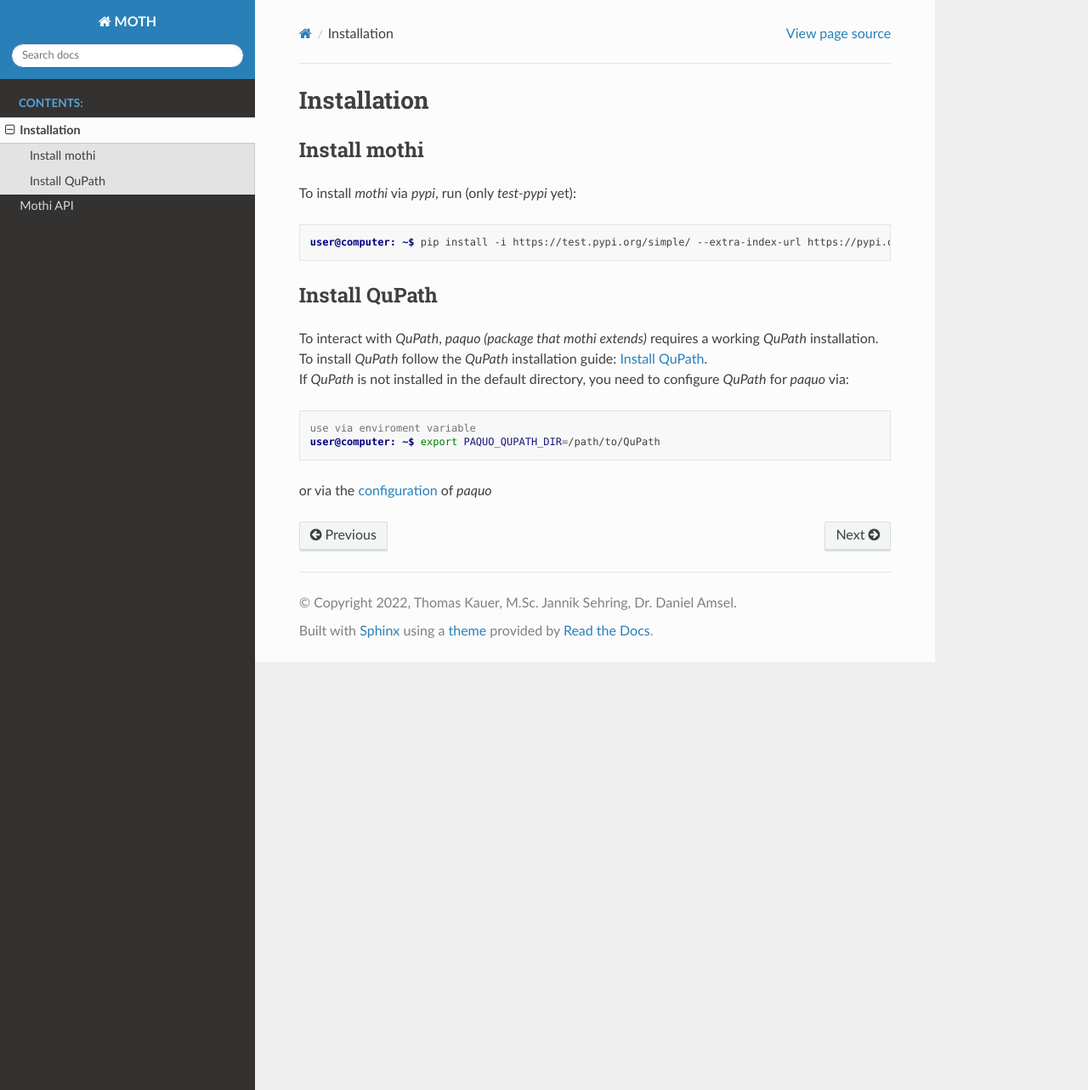
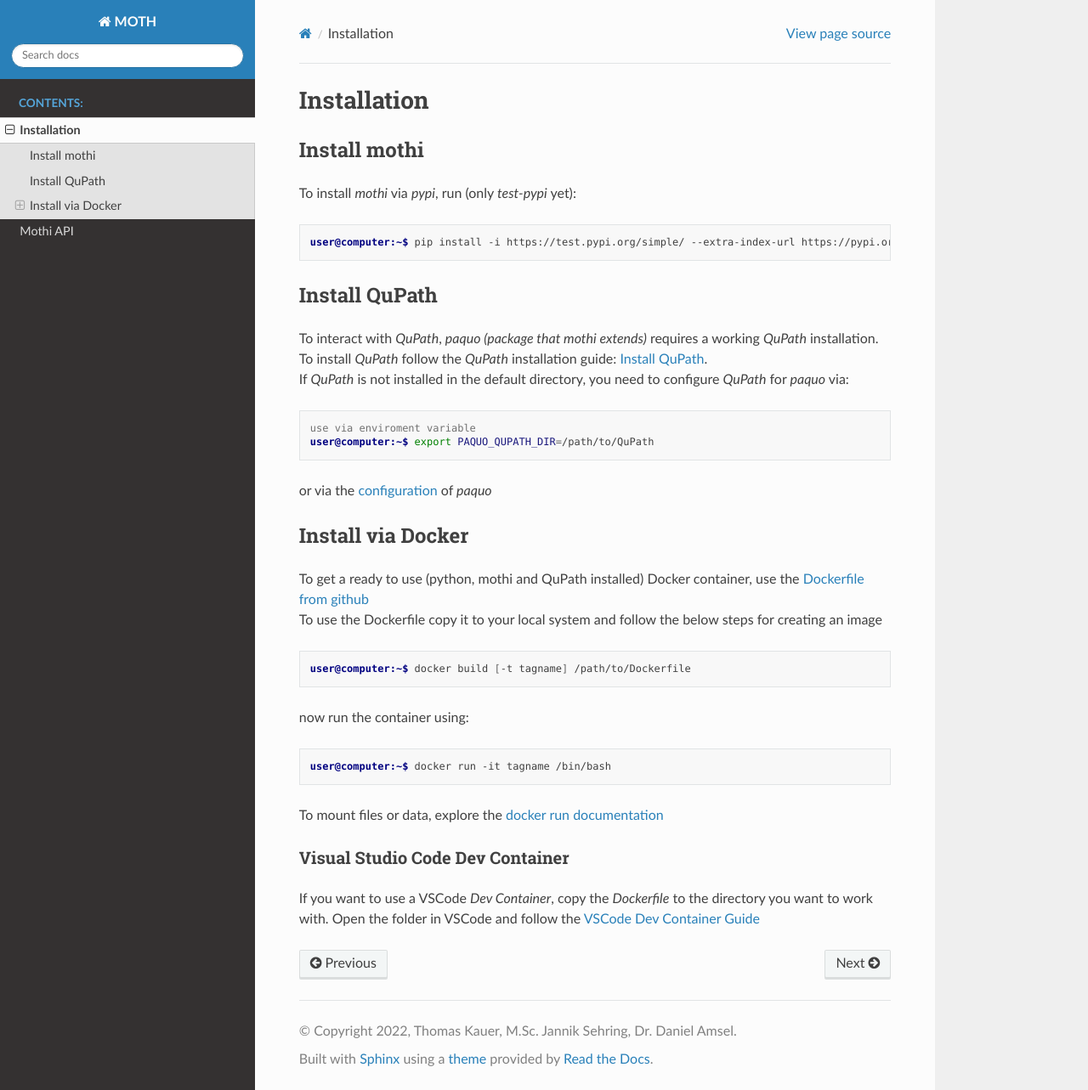
Before and after one commit to Neuropathology-Giessen/MOTH, a Sphinx documentation site: the page built from docs/source/installation.rst, in a window 1280 px wide and 1283 px high. Shown: the whole window at 85% size. Built offline with Sphinx 7.4.7 and the Read the Docs theme 2.0.0, drawn with Linux system fonts in a browser that asks for light colours.

Commit message:
update installation documentation and README update Dockerfile

```diff
--- a/docs/source/installation.rst
+++ b/docs/source/installation.rst
@@ -9,7 +9,7 @@ Install mothi
 
 .. code-block:: console
 
-    user@computer: ~$ pip install -i https://test.pypi.org/simple/ --extra-index-url https://pypi.org/simple mothi
+    user@computer:~$ pip install -i https://test.pypi.org/simple/ --extra-index-url https://pypi.org/simple mothi
 
 
 Install QuPath
@@ -23,7 +23,37 @@ Install QuPath
 .. code-block:: console
 
   use via enviroment variable
-  user@computer: ~$ export PAQUO_QUPATH_DIR=/path/to/QuPath
+  user@computer:~$ export PAQUO_QUPATH_DIR=/path/to/QuPath
 
 | or via the `configuration <https://paquo.readthedocs.io/en/latest/configuration.html#configuration>`_
   of `paquo`
+
+
+Install via Docker
+------------------
+
+| To get a ready to use (python, mothi and QuPath installed) Docker container,
+  use the `Dockerfile from github <https://github.com/thkauer/GBM_QuPath_tiles/blob/master/Dockerfile>`_
+| To use the Dockerfile copy it to your local system and follow the below steps for creating an image
+
+.. code-block:: console
+
+  user@computer:~$ docker build [-t tagname] /path/to/Dockerfile
+
+
+| now run the container using:
+
+.. code-block:: console
+
+  user@computer:~$ docker run -it tagname /bin/bash
+
+| To mount files or data, explore the
+  `docker run documentation <https://docs.docker.com/engine/reference/commandline/run/>`_
+
+
+Visual Studio Code Dev Container
+~~~~~~~~~~~~~~~~~~~~~~~~~~~~~~~~
+
+| If you want to use a VSCode `Dev Container`, copy the `Dockerfile` to the directory you want to work with.
+  Open the folder in VSCode and follow the
+  `VSCode Dev Container Guide <https://code.visualstudio.com/docs/devcontainers/containers#_quick-start-open-an-existing-folder-in-a-container>`_
```
Also changed, not shown: README.md (+24 -0 lines), 1 other file.
